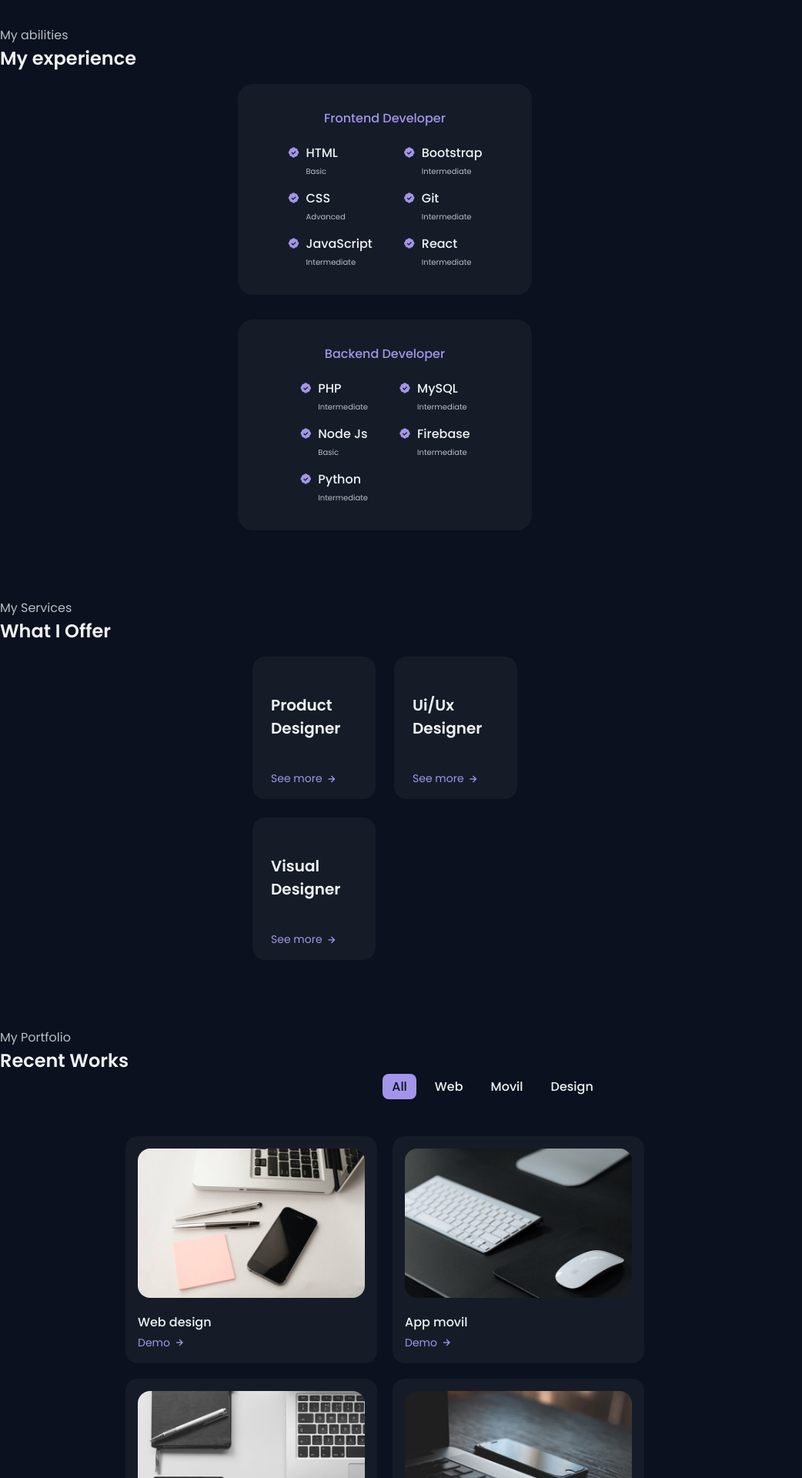
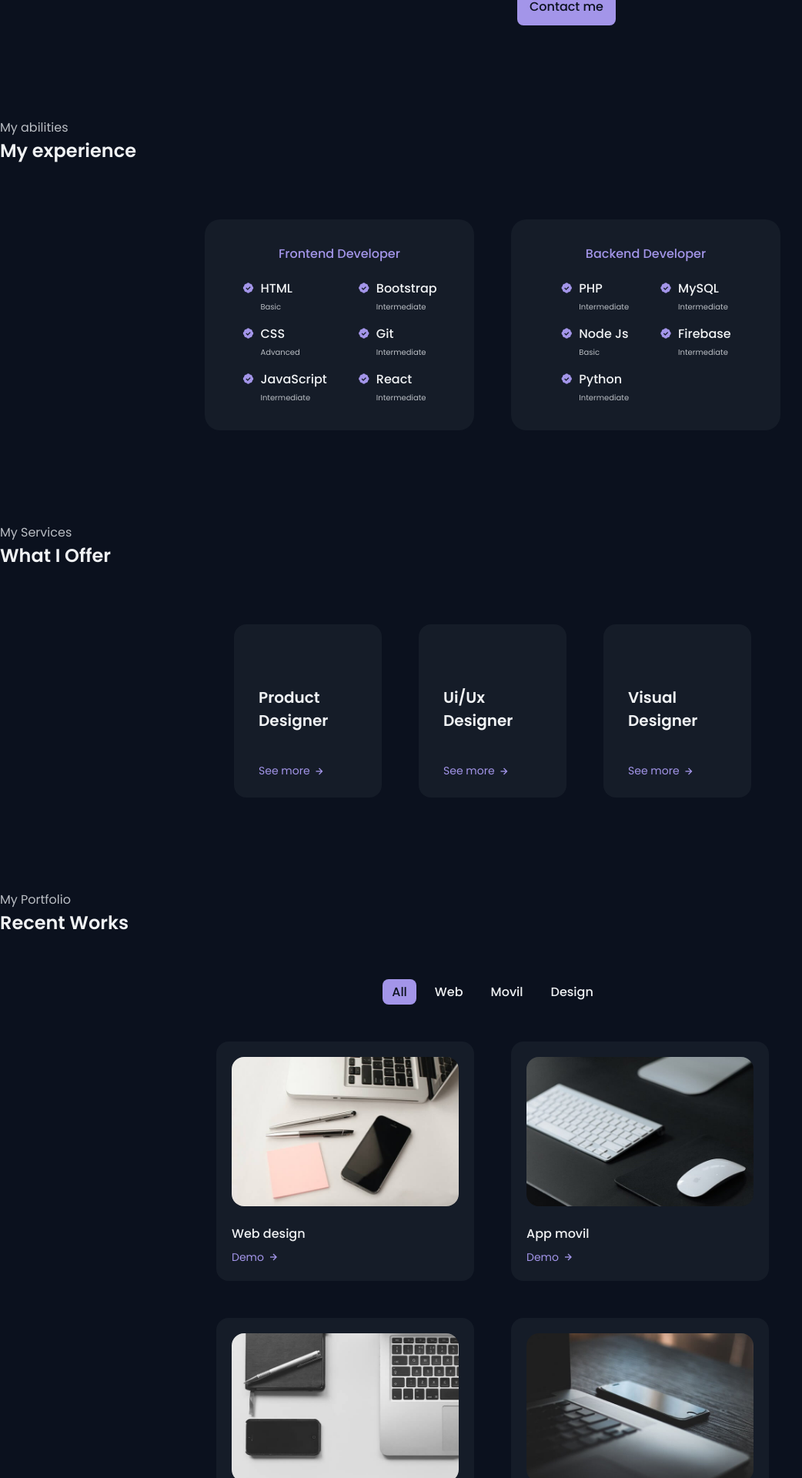
Before and after one commit to ATTACHMRNT-SORIT/portfolio-project, a PHP site: page / in a window 1280 px wide. Shown: the part 1341-3261 px from the top of the page at 77% size, without its empty margins (0-1042 px from the left). Run offline with PHP 8.4, Linux system fonts and the light colour scheme.

Commit message:
large device media queries

```diff
--- a/assets/css/styles.css
+++ b/assets/css/styles.css
@@ -969,3 +969,122 @@ body.light-theme {
 }
 
 /* For large devices */
+@media screen and (min-width: 992px) {
+  .container {
+    margin-left: auto;
+    margin-right: auto;
+  }
+
+  .section {
+    padding: 6.5rem 0 1rem;
+  }
+
+  .section__title {
+    margin-bottom: 3.5rem;
+  }
+
+  .nav {
+    height: calc(var(--header-height) + 1rem);
+  }
+
+  .home__handle {
+    width: 270px;
+    height: 400px;
+  }
+
+  .home__img {
+    width: 200px;
+  }
+
+  .home__social-link {
+    padding: 0.4rem;
+    font-size: 1.25rem;
+  }
+
+  .home__social::after {
+    transform: rotate(90deg) translate(16px, 0);
+  }
+
+  .home__scroll-icon {
+    font-size: 2rem;
+  }
+
+  .about__container {
+    grid-template-columns: repeat(2, 1fr);
+    align-items: center;
+    column-gap: 4rem;
+  }
+
+  .about__img {
+    width: 350px;
+  }
+
+  .about__data {
+    text-align: initial;
+  }
+
+  .about-info {
+    justify-content: center;
+    padding: 1rem 1.25rem;
+  }
+
+  .about__box {
+    text-align: center;
+    padding: 1rem 1.25rem;
+  }
+
+  .about__description {
+    padding: 0 4rem 0 0;
+    margin-bottom: 2.5rem;
+  }
+
+  .skills__container {
+    grid-template-columns: repeat(2, 350px);
+    column-gap: 3rem;
+  }
+
+  .services__container {
+    grid-template-columns: repeat(3,192px);
+    column-gap: 3rem;
+  }
+
+  .services__card{
+    padding: 5rem 2rem 1.5rem;
+  }
+
+  .work__container{
+    gap: 3rem;
+  }
+
+  .work__card{
+    padding: 1.25rem;
+  }
+
+  .work__img{
+    margin-bottom: 1rem;
+  }
+
+  .work__title{
+    margin-bottom: 0.5rem;
+  }
+
+  .testimonial__container{
+    width: 750px;
+  }
+
+  .testimonial__card{
+    padding: 1.5rem 2rem;
+  }
+
+  .contact__container{
+    column-gap: 6rem;
+  }
+
+  .footer__social-link{
+    font-size: 1.25rem;
+    padding: .4rem;
+    border-radius: .5rem;
+  }
+
+
+}
```
